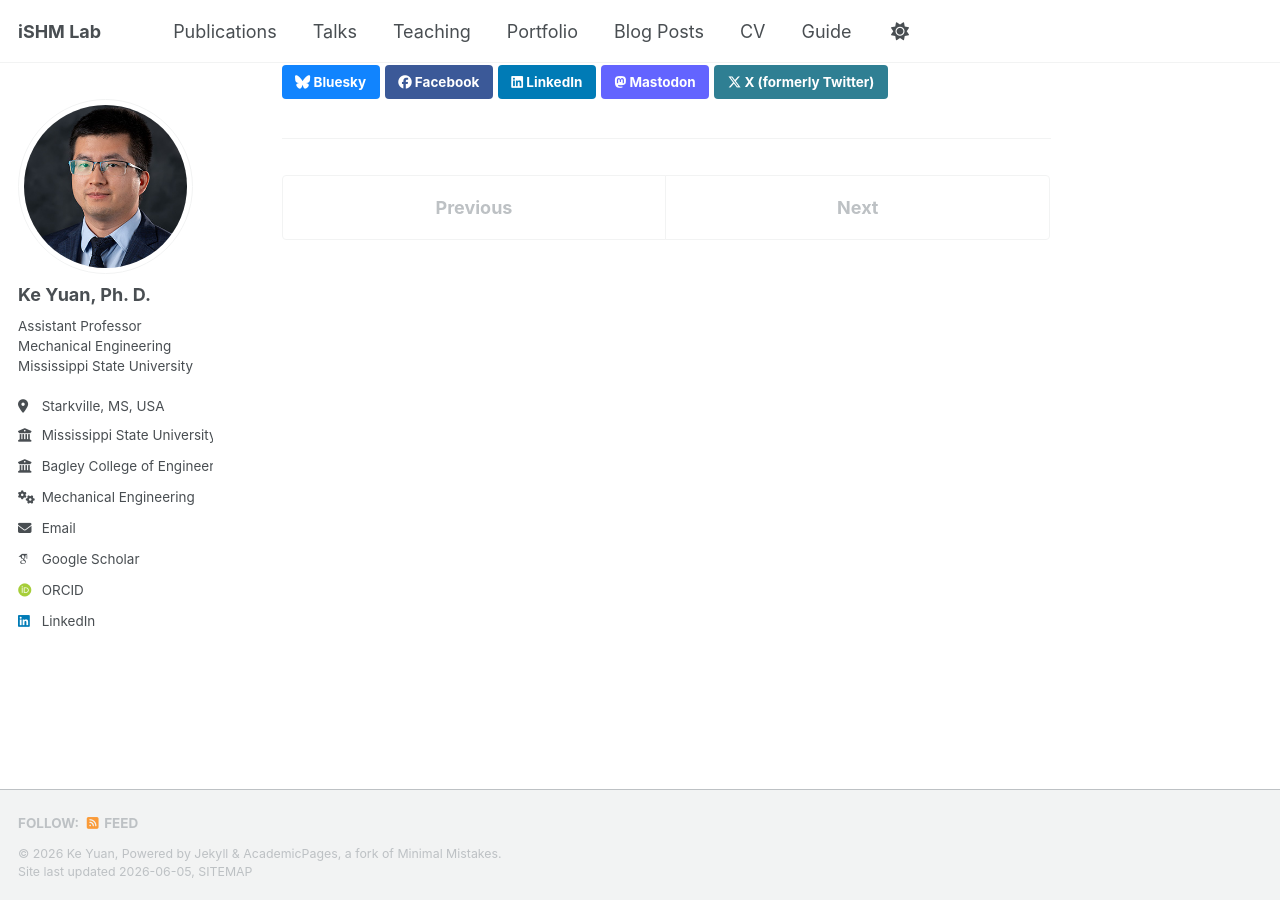
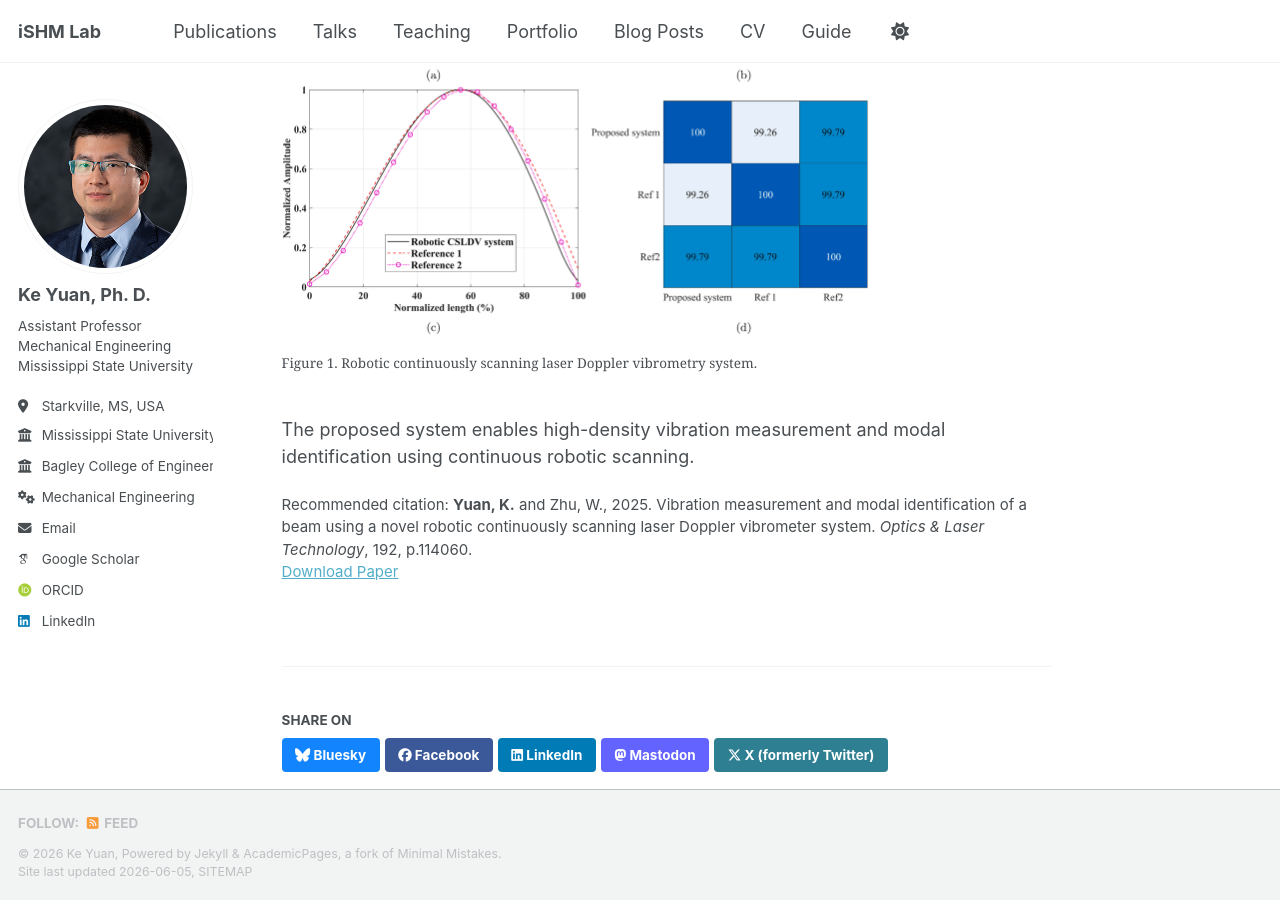
Before and after one commit to KeYuan2025/KeYuan2025.github.io, a Jekyll site: the page built from _publications/2025-12-01-robotic-csldv.md, in a window 1280 px wide and 900 px high, scrolled down 563 px. Built offline with Jekyll 4.4.1, drawn with Linux system fonts in a browser that asks for light colours; some web fonts are replaced; a script bundle is joined from its source files by our own code; library files that are not in the unit come from our copies.

Commit message:
Update 2025-12-01-robotic-csldv.md

```diff
--- a/_publications/2025-12-01-robotic-csldv.md
+++ b/_publications/2025-12-01-robotic-csldv.md
@@ -10,3 +10,10 @@ paperurl: 'https://keyuan2025.github.io/files/2025_robotic_csldv.pdf'
 citation: '<strong>Yuan, K.</strong> and Zhu, W., 2025. Vibration measurement and modal identification of a beam using a novel robotic continuously scanning laser Doppler vibrometer system. <i>Optics & Laser Technology</i>, 192, p.114060.'
 ---
 This paper presents a robotic continuously scanning laser Doppler vibrometry system for rapid, dense, and full-field vibration measurement. The system integrates robotic scanning, non-contact laser vibrometry, and modal identification for structural dynamics applications.
+
+<figure style="text-align: center;">
+  <img src="/images/publications/robotic-csldv-system.jpg" alt="Robotic CSLDV system" style="width:80%;">
+  <figcaption>Figure 1. Robotic continuously scanning laser Doppler vibrometry system.</figcaption>
+</figure>
+
+The proposed system enables high-density vibration measurement and modal identification using continuous robotic scanning.
```
